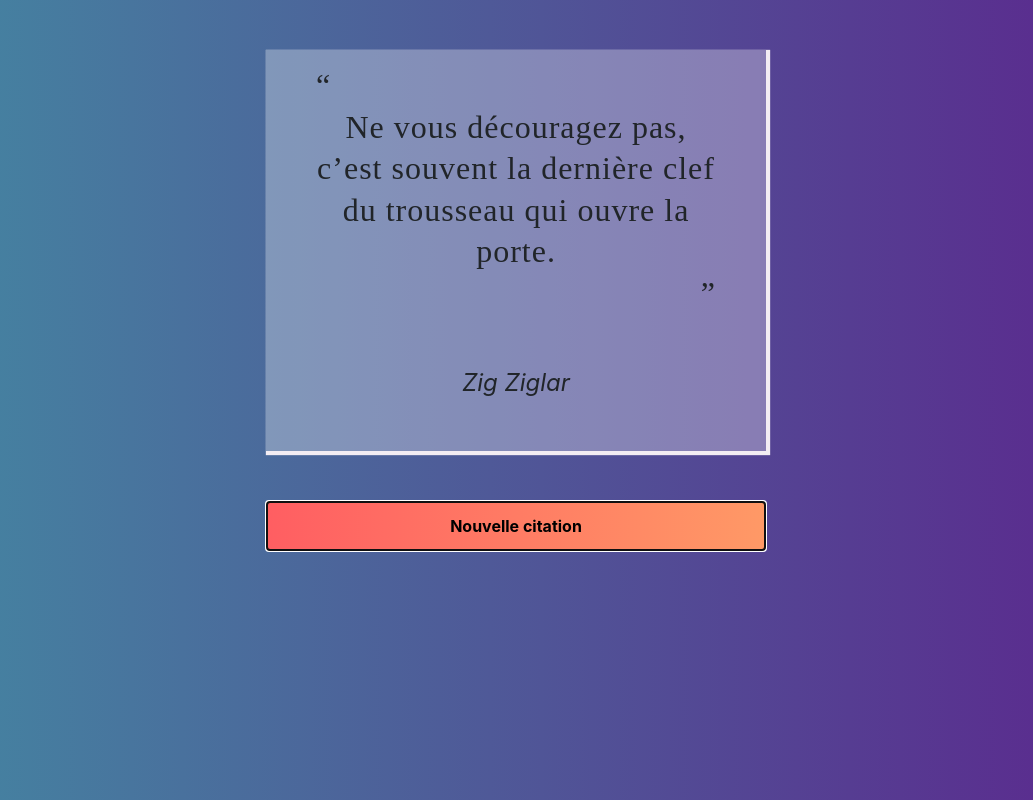
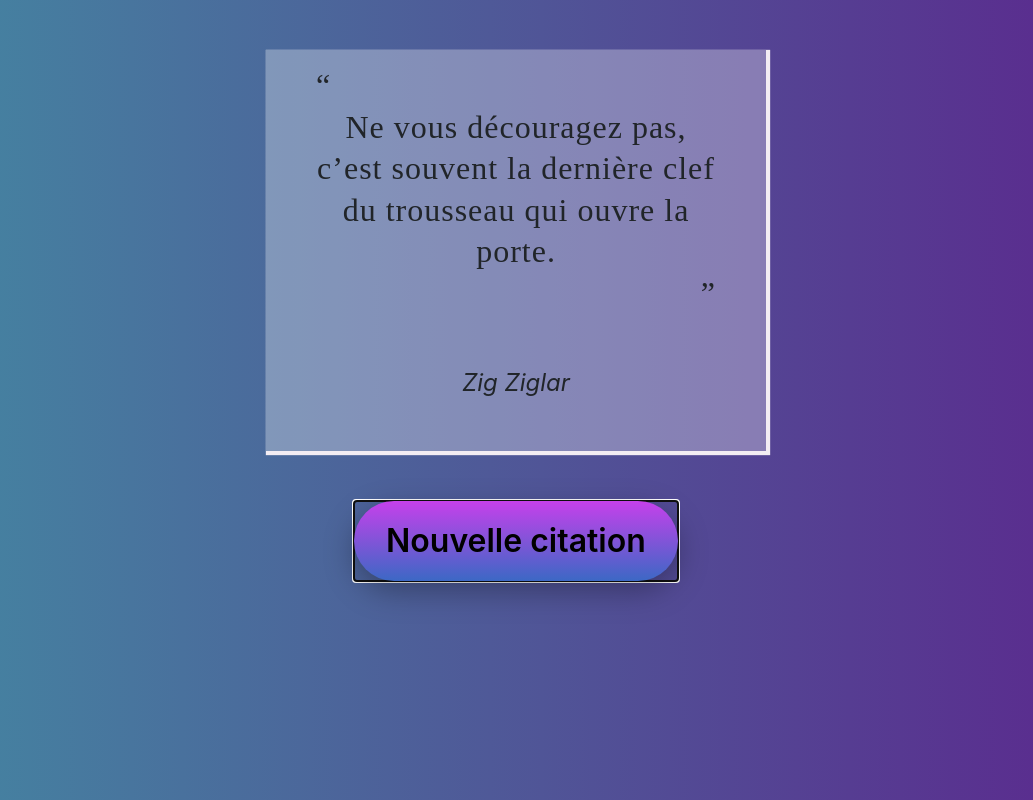
Before and after one commit to jonathan-rousseau/CitationsJs, a plain HTML site: page index.html in a window 1280 px wide. Both pictures are taken after a click on the button "Nouvelle citation". Shown: the whole page, without its empty margins (124-1157 px from the left). Drawn offline with nearby package versions, Linux system fonts and the light colour scheme.

Commit message:
add 3D effect on the button

```diff
--- a/Citation.js
+++ b/Citation.js
@@ -4,6 +4,69 @@ let auteur = document.querySelector('#auteur');
 
 let dernier = 0;
 let nombreAleatoire=0;
+
+let calculateAngle = function(e, item, parent) {
+  let dropShadowColor = `rgba(0, 0, 0, 0.3)`
+  // If the button has a data-filter-color attribute, then use this for the shadow's color
+  if(parent.getAttribute('data-filter-color') !== null) {
+      dropShadowColor = parent.getAttribute('data-filter-color');
+  }
+
+  // If the button has a data-custom-perspective attribute, then use this as the perspective.
+  if(parent.getAttribute('data-custom-perspective') !== null) {
+      parent.style.perspective = `${parent.getAttribute('data-custom-perspective')}`
+  }
+
+  // Get the x position of the users mouse, relative to the button itself
+  let x = Math.abs(item.getBoundingClientRect().x - e.clientX);
+  // Get the y position relative to the button
+  let y = Math.abs(item.getBoundingClientRect().y - e.clientY);
+
+  // Calculate half the width and height
+  let halfWidth  = item.getBoundingClientRect().width / 2;
+  let halfHeight = item.getBoundingClientRect().height / 2;
+
+  // Use this to create an angle. I have divided by 6 and 4 respectively so the effect looks good.
+  // Changing these numbers will change the depth of the effect.
+  let calcAngleX = (x - halfWidth) / 6;
+  let calcAngleY = (y - halfHeight) / 4;
+
+  // Set the items transform CSS property
+  item.style.transform = `rotateY(${calcAngleX}deg) rotateX(${calcAngleY}deg) scale(1.15)`;
+
+  // And set its container's perspective.
+  parent.style.perspective = `${halfWidth * 2}px`
+  item.style.perspective = `${halfWidth * 3}px`
+
+  // Reapply this to the shadow, with different dividers
+  let calcShadowX = (x - halfWidth) / 3;
+  let calcShadowY = (y - halfHeight) / 3;
+
+  // Add a filter shadow - this is more performant to animate than a regular box shadow.
+  item.style.filter = `drop-shadow(${-calcShadowX}px ${calcShadowY}px 15px ${dropShadowColor})`;
+}
+
+  document.querySelectorAll('.nouveau').forEach(function(item) {
+    // Add on mouseenter
+    item.addEventListener('mouseenter', function(e) {
+        calculateAngle(e, this.querySelector('span'), this);
+    });
+    // Add on mousemove
+    item.addEventListener('mousemove', function(e) {
+        calculateAngle(e, this.querySelector('span'), this);
+    });
+
+    // Reset everything on mouse leave
+    item.addEventListener('mouseleave', function(e) {
+        let dropShadowColor = `rgba(0, 0, 0, 0.3)`
+        if(item.getAttribute('data-filter-color') !== null) {
+            dropShadowColor = item.getAttribute('data-filter-color')
+        }
+        item.querySelector('span').style.transform = `rotateY(0deg) rotateX(0deg) scale(1)`;
+        item.querySelector('span').style.filter = `drop-shadow(0 10px 15px ${dropShadowColor})`;
+    });
+})
+
 
 let citations = [
     ["La vie est un mystère qu'il faut vivre, et non un problème à résoudre.", "Gandhi"],
--- a/index.css
+++ b/index.css
@@ -47,20 +47,39 @@ html, body {
     margin:50px;
   }
 
-  #nouveau {
-    background: #ff9966;
-    background: -webkit-linear-gradient(to right, #ff5e62, #ff9966);
-    background: linear-gradient(to right, #ff5e62, #ff9966);
-    cursor: pointer;
-    display:flex;
-    align-items: center;
-    justify-content: center;
-    height: 50px;
-    width: 500px;
-    border: solid 1px white;
-    font-weight: bold;
+ button {
+    box-shadow: none;
+    background: transparent;
+    transform-style: preserve-3d;
+    padding: 0;
+    height: auto;
+    float: none;
+    border:none;
+    font-family: 'Arial', curve;
   }
 
-  #nouveau:hover{
+  /* #nouveau:hover{
     background: greenyellow;
-  }
+  } */
+
+button span {
+    background: linear-gradient(180deg, #c640eb, #3c68c5);
+    font-size: 2rem;
+    padding: 1rem 2rem;
+    line-height: 3rem;
+    will-change: transform, filter;
+    float: none;
+    margin: 0;
+    transition: all 0.15s ease-out;
+    height: auto;
+    border-radius: 100px;
+    overflow: hidden;
+    display: block;
+    margin: 0px auto;
+    display: block;
+    transform: rotateX(0deg) rotateY(0deg) scale(1);
+    filter: drop-shadow(0 15px 15px rgba(0,0,0,0.3));
+    font-weight: 600;
+    perspective-origin: 0 0;
+    letter-spacing: 0;
+}
--- a/index.html
+++ b/index.html
@@ -20,8 +20,8 @@
                 </div>
         </div>
 
-            <button type="button" id="nouveau">
-                    Nouvelle citation
+            <button class="nouveau">
+                    <span>Nouvelle citation</span>
             </button>
 
     </div>
```
